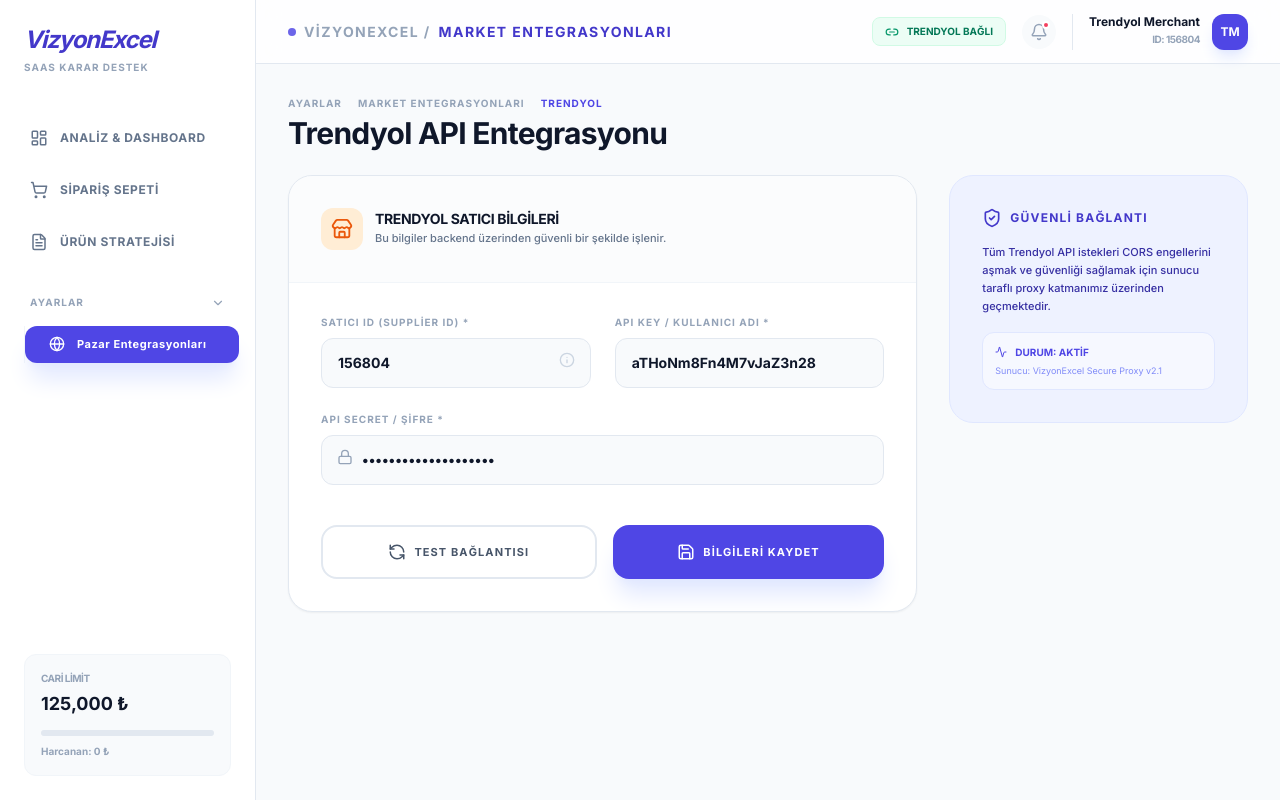
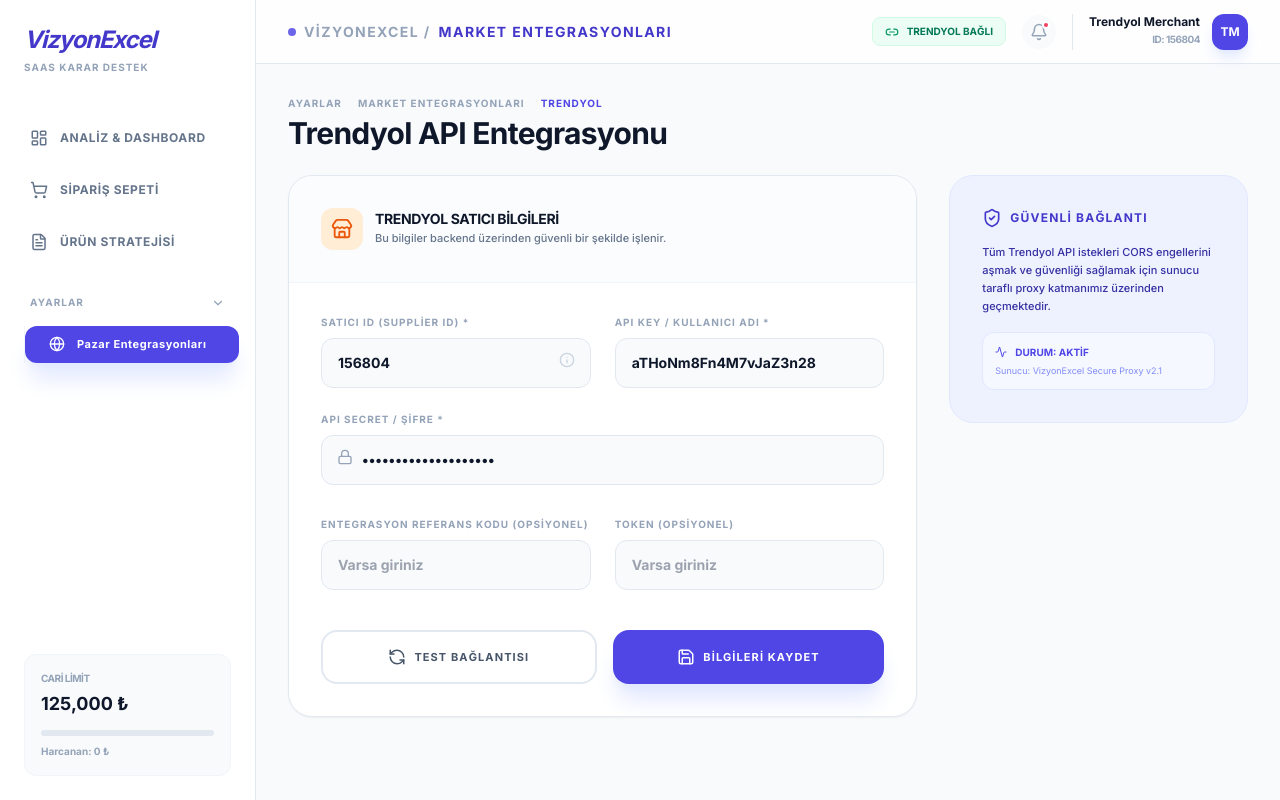
Before and after one commit to swiftyecommerce/trendyolb2b, a React (Vite) app: page / in a window 1280 px wide. Both pictures are taken after a click on the button "Pazar Entegrasyonları". Built offline with nearby package versions, Linux system fonts and the light colour scheme; no server answers.

Commit message:
Feat: Add Integration Reference Code and Token fields for Trendyol connection

```diff
--- a/components/IntegrationView.tsx
+++ b/components/IntegrationView.tsx
@@ -20,7 +20,9 @@ const IntegrationView: React.FC<IntegrationViewProps> = ({ config, onUpdate }) =
       supplierId: c.supplierId || '',
       apiKey: c.apiKey || '',
       apiSecret: c.apiSecret || '',
-      corsProxy: c.corsProxy || ''
+      corsProxy: c.corsProxy || '',
+      integrationReferenceCode: c.integrationReferenceCode || '',
+      token: c.token || ''
     };
   }
 
@@ -65,6 +67,8 @@ const IntegrationView: React.FC<IntegrationViewProps> = ({ config, onUpdate }) =
           supplierId: form.supplierId,
           apiKey: form.apiKey,
           apiSecret: form.apiSecret,
+          integrationReferenceCode: form.integrationReferenceCode,
+          token: form.token
         }),
       });
 
@@ -168,6 +172,29 @@ const IntegrationView: React.FC<IntegrationViewProps> = ({ config, onUpdate }) =
                 </div>
               </div>
 
+              <div className="grid grid-cols-1 md:grid-cols-2 gap-6 pt-2">
+                <div>
+                  <label className="block text-[10px] font-black text-slate-400 uppercase tracking-widest mb-2">Entegrasyon Referans Kodu (Opsiyonel)</label>
+                  <input
+                    type="text"
+                    value={form.integrationReferenceCode || ''}
+                    onChange={(e) => setForm({ ...form, integrationReferenceCode: e.target.value })}
+                    className="w-full bg-slate-50 border border-slate-200 rounded-xl px-4 py-3.5 text-sm font-bold text-slate-900 focus:ring-2 focus:ring-indigo-500 outline-none transition-all hover:border-indigo-300"
+                    placeholder="Varsa giriniz"
+                  />
+                </div>
+                <div>
+                  <label className="block text-[10px] font-black text-slate-400 uppercase tracking-widest mb-2">Token (Opsiyonel)</label>
+                  <input
+                    type="text"
+                    value={form.token || ''}
+                    onChange={(e) => setForm({ ...form, token: e.target.value })}
+                    className="w-full bg-slate-50 border border-slate-200 rounded-xl px-4 py-3.5 text-sm font-bold text-slate-900 focus:ring-2 focus:ring-indigo-500 outline-none transition-all hover:border-indigo-300"
+                    placeholder="Varsa giriniz"
+                  />
+                </div>
+              </div>
+
               <div className="pt-4 flex flex-col md:flex-row gap-4">
                 <button
                   onClick={testConnection}
--- a/types.ts
+++ b/types.ts
@@ -15,6 +15,8 @@ export interface IntegrationConfig {
   isConnected: boolean;
   lastSync?: string;
   corsProxy?: string; // CORS engellerini aşmak için opsiyonel proxy URL
+  integrationReferenceCode?: string;
+  token?: string;
 }
 
 export interface Product {
```
Also changed, not shown: api/trendyol/test-connection.ts (+27 -7 lines).
